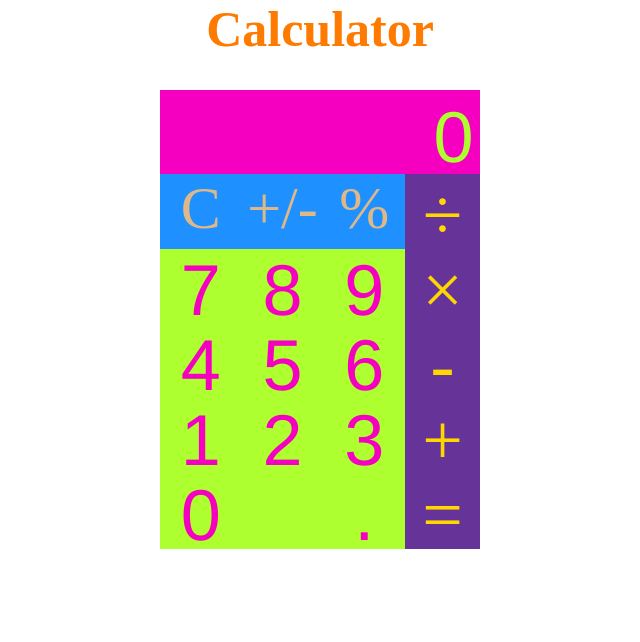
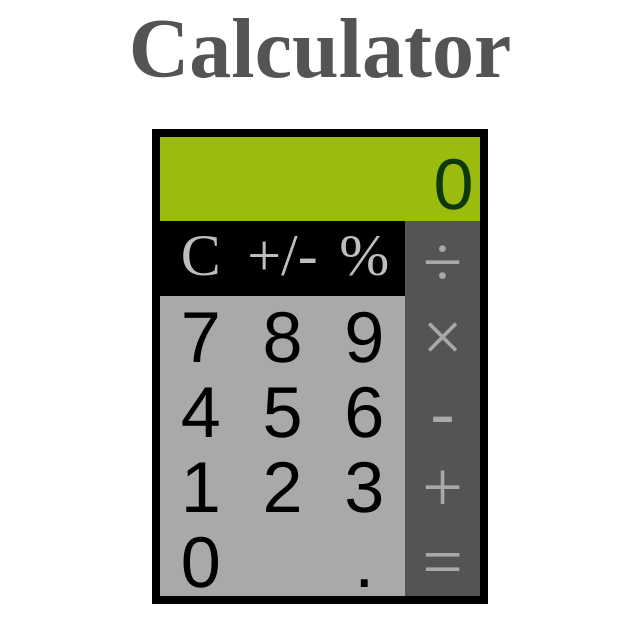
Before and after one commit to xandre9-git/kalkewlaythor, a plain HTML site: page index.html in a window 1280 px wide. Shown: the whole page, without its empty margins (320-960 px from the left). Drawn offline with Linux system fonts and the light colour scheme.

Commit message:
changed colors for buttons and display screen

```diff
--- a/styles.css
+++ b/styles.css
@@ -5,14 +5,15 @@
 h1 {
   margin: auto;
   margin-bottom: 2.5%;
-  width: 25%;
+  width: 50%;
   text-align: center;
-  color: rgb(255, 123, 0);
-  font-size: 50px;
+  color: #545454;
+  font-size: 84px;
 }
 
 .calc-container {
   background-color: black;
+  border: .5em solid black;
   width: 320px;
   height: 459px;
   margin: auto;
@@ -21,14 +22,14 @@ h1 {
 }
 
 .display-screen {
-  background-color: rgb(245, 0, 192);
+  background-color: #9bbc0f;
   width: 100%;
   height: 84px;
   font-size: 72px;
   font-family: 'Helvetica';
   box-sizing: border-box;
   padding: 2%;
-  color: greenyellow;
+  color: #0f380f;
   display: flex;
   justify-content: flex-end;
 }
@@ -45,13 +46,13 @@ h1 {
 }
 
 .operators {
-  background-color: rebeccapurple;
+  background-color: #545454;
   height: 75px;
   width: 75px;
   /* border: 1px black solid; */
   font-size: 72px;
   text-align: center;
-  color: gold;
+  color: 	#a9a9a9;
 }
 
 .functions-container {
@@ -65,13 +66,13 @@ h1 {
 }
 
 .functions {
-  background-color: dodgerblue;
+  background-color:	black;
   height: 75px;
   width: 81.66px;
   /* border: 1px black solid; */
   font-size: 60px;
   text-align: center;
-  color: burlywood;
+  color:  #bebebe;
   margin: auto;
 
 }
@@ -90,8 +91,8 @@ h1 {
 .numbers {
   height: 75px;
   width: 81.66px;
-  color: rgb(245, 0, 192);
-  background-color: greenyellow;
+  color: black;
+  background-color: #a9a9a9;
   font-size: 72px;
   font-family: Helvetica;
   text-align: center;
```
